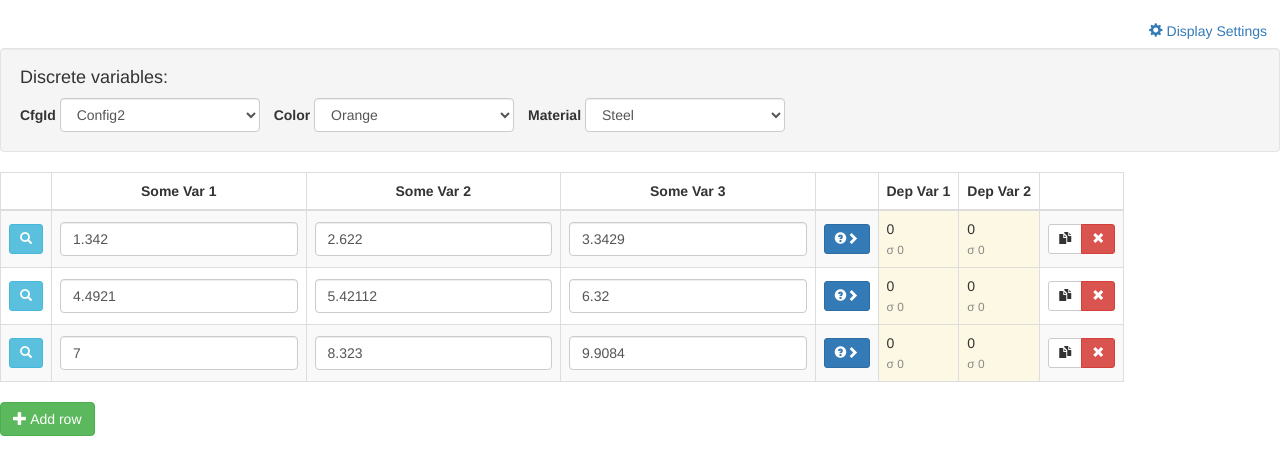
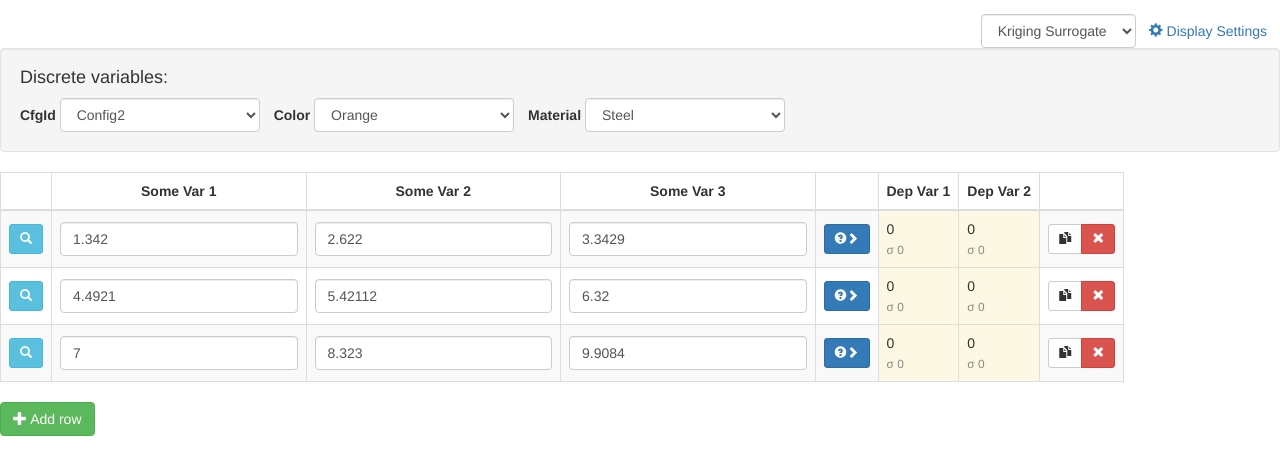
Before and after one commit to metamorph-inc/openmeta-visualizer, a React app in the folder Dig/tab-src/surrogate-modeling/: page / in a window 1280 px wide. Shown: the top 474 px of the page. Built offline with nearby package versions, Linux system fonts and the light colour scheme.

Commit message:
Add random forest surrogate model

```diff
--- a/Dig/tab-src/surrogate-modeling/src/App.js
+++ b/Dig/tab-src/surrogate-modeling/src/App.js
@@ -1,10 +1,11 @@
 import React, { Component } from 'react';
 
-import { Grid, Row, Col } from 'react-bootstrap';
+import { Grid, Row, Col, Form } from 'react-bootstrap';
 
 import { cloneDeep, isEqual } from 'lodash-es';
 
 import ErrorModal from './ErrorModal';
+import SurrogateModelChooser from './SurrogateModelChooser';
 import DisplaySettingsPopoverButton from './DisplaySettingsPopoverButton';
 import DiscreteVariableChooser from './DiscreteVariableChooser';
 import SurrogateTable from './SurrogateTable';
@@ -134,7 +135,7 @@ class App extends Component {
       dependentVarData: newDependentVarData
     });
 
-    this.props.service.evaluateSurrogateAtPoints([selectedIndependentVarRow], this.state.discreteIndependentVars)
+    this.props.service.evaluateSurrogateAtPoints([selectedIndependentVarRow], this.state.discreteIndependentVars, this.state.selectedSurrogateModel)
       .then((resultingDependentVars) => {
         const newDependentVarData = cloneDeep(this.state.dependentVarData);
         newDependentVarData[row] = resultingDependentVars[0];
@@ -221,6 +222,22 @@ class App extends Component {
     });
   }
 
+  handleSelectedSurrogateModelChange = (newSelectedSurrogateModel) => {
+    //TODO: probably a little more efficient to check to see if we've already
+    //      marked these as stale and not update if they already are
+    const newDependentVarData = cloneDeep(this.state.dependentVarData);
+    newDependentVarData.forEach(function(row) {
+      row.forEach(function(col) {
+        col[0] = DependentVarState.STALE;
+      });
+    });
+
+    this.setState({
+      selectedSurrogateModel: newSelectedSurrogateModel,
+      dependentVarData: newDependentVarData
+    });
+  }
+
   handleErrorDialogClose = () => {
     this.setState({
       currentErrorMessage: null
@@ -234,9 +251,15 @@ class App extends Component {
         <Grid fluid>
           <Row>
             <Col md={12}>
-              <DisplaySettingsPopoverButton
-                displaySettings={this.state.displaySettings}
-                onDisplaySettingsChange={this.handleDisplaySettingsChange} />
+              <Form inline className="pull-right">
+                <SurrogateModelChooser
+                  selectedSurrogateModel={this.state.selectedSurrogateModel}
+                  availableSurrogateModels={this.state.availableSurrogateModels}
+                  onChange={this.handleSelectedSurrogateModelChange} />
+                <DisplaySettingsPopoverButton
+                  displaySettings={this.state.displaySettings}
+                  onDisplaySettingsChange={this.handleDisplaySettingsChange} />
+              </Form>
             </Col>
           </Row>
           <Row>
@@ -256,6 +279,7 @@ class App extends Component {
                   independentVarData={this.state.independentVarData}
                   dependentVarData={this.state.dependentVarData}
                   discreteIndependentVars={this.state.discreteIndependentVars}
+                  selectedSurrogateModel={this.state.selectedSurrogateModel}
                   service={this.props.service}
 
                   onIndependentVarChange={(col, row, newValue) => this.handleIndependentVarChange(col, row, newValue)}
--- a/Dig/tab-src/surrogate-modeling/src/BackendService.js
+++ b/Dig/tab-src/surrogate-modeling/src/BackendService.js
@@ -137,13 +137,14 @@ class BackendService {
     }
   }
 
-  evaluateSurrogateAtPoints(independentVars, discreteVars) {
+  evaluateSurrogateAtPoints(independentVars, discreteVars, surrogateModelName) {
     console.log(discreteVars);
 
     if(this.hasShiny) {
       const requestArgs = {
         independentVars: independentVars,
-        discreteVars: discreteVars
+        discreteVars: discreteVars,
+        surrogateModel: surrogateModelName
       };
 
       return this.makeShinyRequest('evaluateSurrogateAtPoints', requestArgs).then((result) => {
@@ -175,12 +176,13 @@ class BackendService {
     }
   }
 
-  getSurrogateGraphData(independentVars, discreteVars, selectedIndependentVarIndex) {
+  getSurrogateGraphData(independentVars, discreteVars, selectedIndependentVarIndex, surrogateModelName) {
     if(this.hasShiny) {
       const requestArgs = {
         independentVars: independentVars,
         discreteVars: discreteVars,
-        selectedIndependentVarIndex: selectedIndependentVarIndex
+        selectedIndependentVarIndex: selectedIndependentVarIndex,
+        surrogateModel: surrogateModelName
       };
 
       return this.makeShinyRequest('getGraph', requestArgs).then((result) => {
--- a/Dig/tab-src/surrogate-modeling/src/DisplaySettingsPopoverButton.js
+++ b/Dig/tab-src/surrogate-modeling/src/DisplaySettingsPopoverButton.js
@@ -46,7 +46,7 @@ class DisplaySettingsPopoverButton extends Component {
 
     return (
       <OverlayTrigger trigger="click" rootClose placement="bottom" overlay={popover}>
-        <Button bsStyle="link" className="pull-right"><Glyphicon glyph="cog" /> Display Settings</Button>
+        <Button bsStyle="link"><Glyphicon glyph="cog" /> Display Settings</Button>
       </OverlayTrigger>
     );
   }
--- a/Dig/tab-src/surrogate-modeling/src/ProbabilityGraphsView.js
+++ b/Dig/tab-src/surrogate-modeling/src/ProbabilityGraphsView.js
@@ -46,7 +46,7 @@ class ProbabilityGraphsView extends Component {
       graphsAvailable: false,
       currentErrorMessage: null
     });
-    this.props.service.getSurrogateGraphData(this.props.independentVarData, this.props.discreteIndependentVars, this.props.selectedIndependentVar).then((result) => {
+    this.props.service.getSurrogateGraphData(this.props.independentVarData, this.props.discreteIndependentVars, this.props.selectedIndependentVar, this.props.selectedSurrogateModel).then((result) => {
       console.info("Got new graph data", result);
       this.setState({
         graphsAvailable: true,
--- a/Dig/tab-src/surrogate-modeling/src/RowDetailsModalButton.js
+++ b/Dig/tab-src/surrogate-modeling/src/RowDetailsModalButton.js
@@ -80,7 +80,7 @@ class RowDetailsModalButton extends Component {
           <dl>
           <dt>Mean</dt>
           <dd><NumberView displaySettings={this.props.displaySettings}>{varData[1]}</NumberView></dd>
-          {varData.length >= 2 ? (
+          {varData.length > 2 ? (
             <div>
               <dt>Standard Deviation</dt>
               <dd><NumberView displaySettings={this.props.displaySettings}>{varData[2]}</NumberView></dd>
@@ -150,6 +150,7 @@ class RowDetailsModalButton extends Component {
                   discreteIndependentVars={this.props.discreteIndependentVars}
                   selectedXAxisValue={this.props.independentVarData[this.props.independentVarNames.indexOf(this.state.selectedIndependentVar)]}
                   predictionsUnavailable={this.props.dependentVarNames.length === 0 || this.props.dependentVarData[0][0] === DependentVarState.COMPUTING || this.props.dependentVarData[0][0] === DependentVarState.STALE}
+                  selectedSurrogateModel={this.props.selectedSurrogateModel}
                   service={this.props.service}
                   onSelectedIndependentVarChange={this.handleSelectedIndependentVarChange}
                   onGraphClick={this.handleGraphClick} />
--- a/Dig/tab-src/surrogate-modeling/src/StaticData.js
+++ b/Dig/tab-src/surrogate-modeling/src/StaticData.js
@@ -10,7 +10,9 @@ const StaticData = {
   displaySettings: {
     roundNumbers: false,
     precision: 5
-  }
+  },
+  selectedSurrogateModel: "Kriging Surrogate",
+  availableSurrogateModels: ["Kriging Surrogate", "Random Forest"]
 };
 
 const ExampleData = {
--- /dev/null
+++ b/Dig/tab-src/surrogate-modeling/src/SurrogateModelChooser.js
@@ -0,0 +1,23 @@
+import React, { Component } from 'react';
+
+import { Well, Form, FormGroup, ControlLabel, FormControl } from 'react-bootstrap';
+
+class SurrogateModelChooser extends Component {
+  handleChange = (ev) => {
+    this.props.onChange(ev.target.value);
+  }
+
+  render() {
+    const options = this.props.availableSurrogateModels.map((optionName) => {
+      return <option key={optionName} value={optionName}>{optionName}</option>;
+    });
+
+    return (
+        <FormControl componentClass="select" value={this.props.selectedSurrogateModel} onChange={(ev) => this.handleChange(ev)}>
+          {options}
+        </FormControl>
+    );
+  }
+}
+
+export default SurrogateModelChooser;
--- a/Dig/tab-src/surrogate-modeling/src/SurrogateTable.js
+++ b/Dig/tab-src/surrogate-modeling/src/SurrogateTable.js
@@ -45,6 +45,7 @@ class SurrogateTable extends Component {
         independentVarData={indepVarRow}
         dependentVarData={this.props.dependentVarData[index]}
         discreteIndependentVars={this.props.discreteIndependentVars}
+        selectedSurrogateModel={this.props.selectedSurrogateModel}
         service={this.props.service}
         onIndependentVarChange={(col, newValue) => this.handleIndependentVarChange(index, col, newValue)}
         onPredictButtonClick={() => this.handlePredictButtonClick(index)}
--- a/Dig/tab-src/surrogate-modeling/src/SurrogateTableRow.js
+++ b/Dig/tab-src/surrogate-modeling/src/SurrogateTableRow.js
@@ -88,6 +88,7 @@ class SurrogateTableRow extends Component {
             independentVarData={this.props.independentVarData}
             dependentVarData={this.props.dependentVarData}
             discreteIndependentVars={this.props.discreteIndependentVars}
+            selectedSurrogateModel={this.props.selectedSurrogateModel}
             service={this.props.service}
             onIndependentVarChange={(i, ev) => this.handleValidatedIndependentVarChange(i, ev)}
             onPredictButtonClick={this.handlePredictButtonClick} />
```
Also changed, not shown: 1 other file (tests, documents, lock files or other folders).
